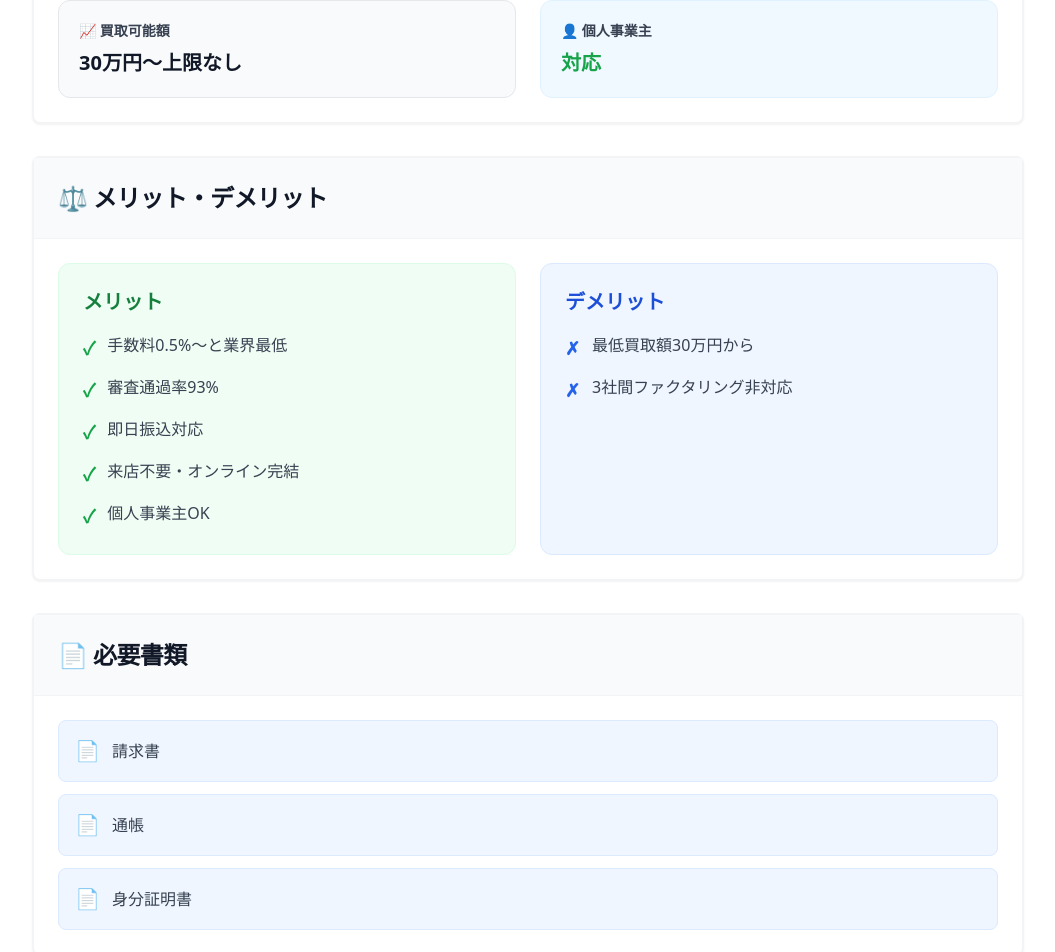
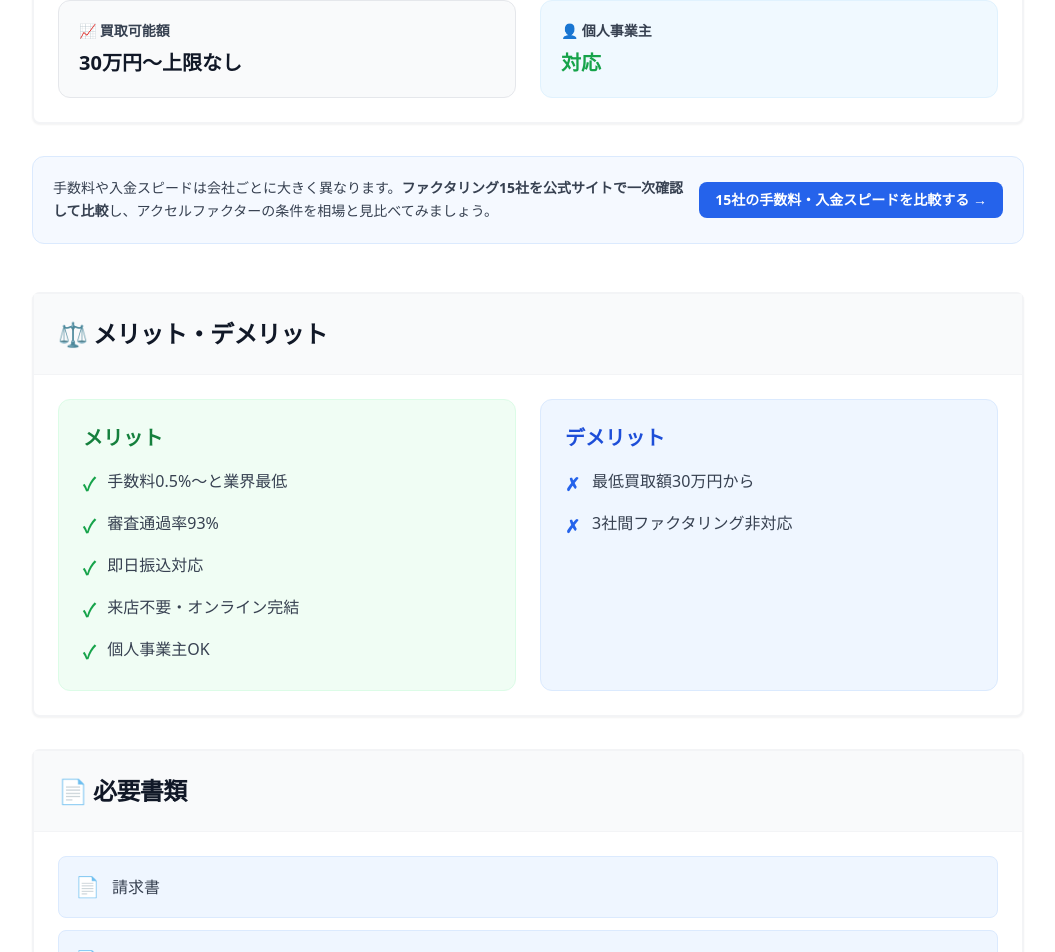
Before and after one commit to webmaster0818/corp-factoring, a Next.js app: page /companies/accel-factor in a window 1280 px wide. Shown: the part 1834-2786 px from the top of the page, without its empty margins (112-1167 px from the left). Built offline with nearby package versions, Linux system fonts and the light colour scheme.

Commit message:
companies/[slug]: 手数料比較ハブ(/fees/)への逆リンク追加(回遊強化)

```diff
--- a/app/companies/[slug]/page.tsx
+++ b/app/companies/[slug]/page.tsx
@@ -296,6 +296,21 @@
             </div>
           </CardContent>
         </Card>
+
+        {/* 手数料比較ハブへの内部リンク（回遊強化） */}
+        <div className="mb-12 rounded-xl border border-blue-100 bg-blue-50/60 p-5 flex flex-col sm:flex-row sm:items-center sm:justify-between gap-3">
+          <p className="text-sm text-gray-700 leading-relaxed">
+            手数料や入金スピードは会社ごとに大きく異なります。
+            <span className="font-bold">ファクタリング15社を公式サイトで一次確認して比較</span>し、
+            {company.name}の条件を相場と見比べてみましょう。
+          </p>
+          <Link
+            href="/fees/"
+            className="shrink-0 inline-flex items-center justify-center rounded-lg bg-blue-600 px-4 py-2 text-sm font-bold text-white hover:bg-blue-700 transition-colors"
+          >
+            15社の手数料・入金スピードを比較する →
+          </Link>
+        </div>
 
         {/* 実績データの推移 */}
         {details.performance && details.performance.length > 0 && (
```
